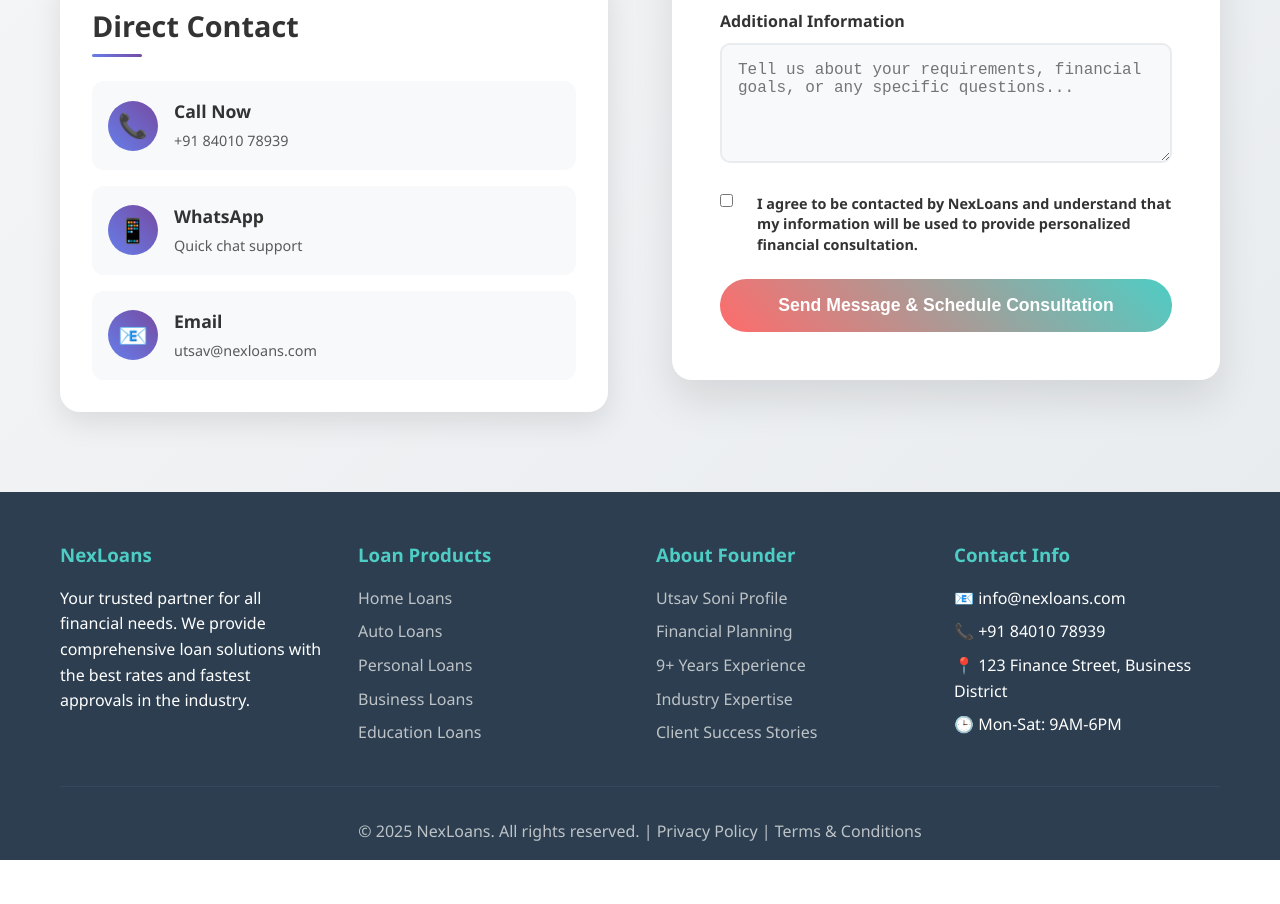
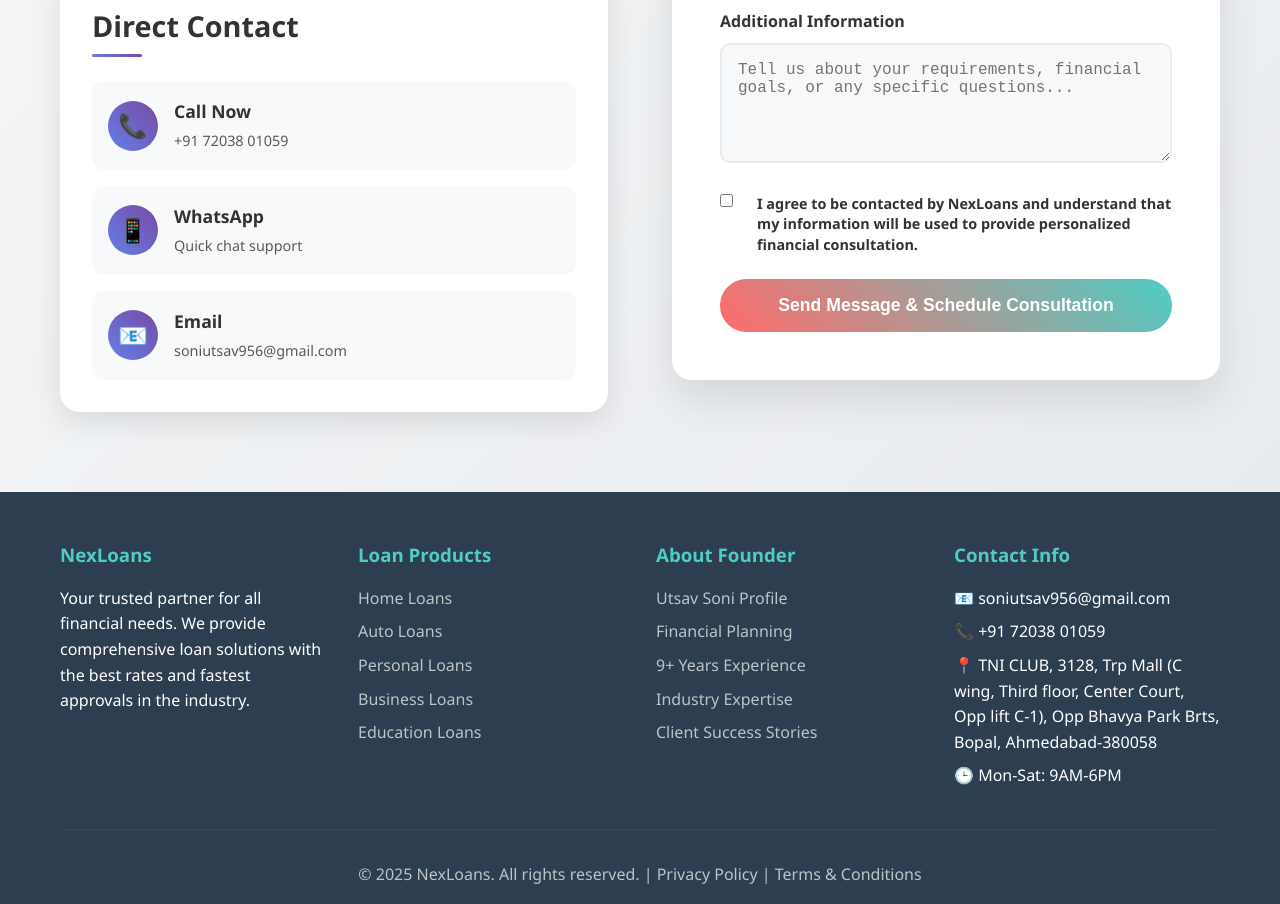
Before and after one commit to Utsav0786/nexloans.in, a plain HTML site: page index.html in a window 1280 px wide. Shown: the part 5540-6444 px from the top of the page. Before the commit the page ends 6400 px from the top, so only its background shows below. Drawn offline with Linux system fonts and the light colour scheme.

Commit message:
Update index.html

```diff
--- a/index.html
+++ b/index.html
@@ -1096,21 +1096,21 @@
                                 <div class="method-icon">📞</div>
                                 <div>
                                     <strong>Call Now</strong>
-                                    <span>+91 84010 78939</span>
+                                    <span>+91 72038 01059</span>
                                 </div>
                             </a>
-                            <a href="https://wa.me/918401078939" class="contact-method" target="_blank">
+                            <a href="https://wa.me/917203801059" class="contact-method" target="_blank">
                                 <div class="method-icon">📱</div>
                                 <div>
                                     <strong>WhatsApp</strong>
                                     <span>Quick chat support</span>
                                 </div>
                             </a>
-                            <a href="mailto:utsav@nexloans.com" class="contact-method">
+                            <a href="mailto:soniutsav956@gmail.com" class="contact-method">
                                 <div class="method-icon">📧</div>
                                 <div>
                                     <strong>Email</strong>
-                                    <span>utsav@nexloans.com</span>
+                                    <span>soniutsav956@gmail.com</span>
                                 </div>
                             </a>
                         </div>
@@ -1242,9 +1242,10 @@
                 <div class="footer-section">
                     <h3>Contact Info</h3>
                     <ul>
-                        <li>📧 info@nexloans.com</li>
-                        <li>📞 +91 84010 78939</li>
-                        <li>📍 123 Finance Street, Business District</li>
+                        <li>📧 soniutsav956@gmail.com</li>
+                        <li>📞 +91 72038 01059</li>
+                        <li>📍 TNI CLUB,
+3128, Trp Mall (C wing, Third floor, Center Court, Opp lift C-1), Opp Bhavya Park Brts, Bopal, Ahmedabad-380058</li>
                         <li>🕒 Mon-Sat: 9AM-6PM</li>
                     </ul>
                 </div>
@@ -1444,7 +1445,7 @@ ${data.message || 'None provided'}
 📧 ${data.email}`;
 
             // Send to your business WhatsApp automatically
-            const businessWhatsAppUrl = `https://wa.me/918401078939?text=${encodeURIComponent(businessMessage)}`;
+            const businessWhatsAppUrl = `https://wa.me/917203801059?text=${encodeURIComponent(businessMessage)}`;
             window.open(businessWhatsAppUrl, '_blank');
         }
 
@@ -1474,7 +1475,7 @@ Thank you! 🙏`;
 
             // Open customer's WhatsApp with pre-filled message
             setTimeout(() => {
-                const customerWhatsAppUrl = `https://wa.me/918401078939?text=${encodeURIComponent(customerMessage)}`;
+                const customerWhatsAppUrl = `https://wa.me/917203801059?text=${encodeURIComponent(customerMessage)}`;
                 window.open(customerWhatsAppUrl, '_blank');
             }, 3000); // 3 second delay after business notification
         }
```
